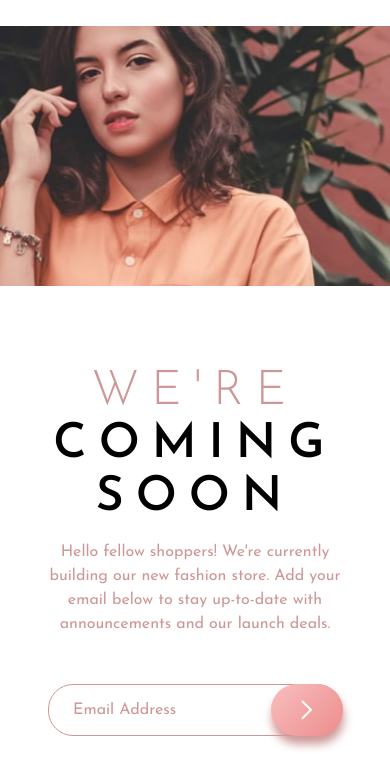
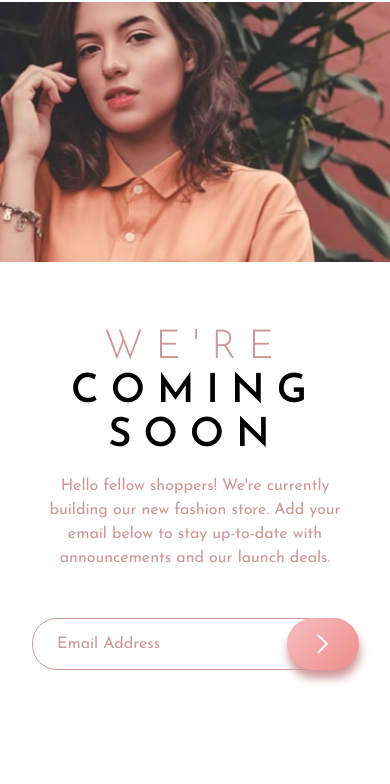
Before and after one commit to 7H3XXX/front-end-challenge-2, a plain HTML site: page index.html in a window 390 px wide. Shown: the part 127-911 px from the top of the page. After the commit the page ends 844 px from the top, so only its background shows below. Drawn offline with Linux system fonts and the light colour scheme.

Commit message:
UI bug fixed

```diff
--- a/css/main.css
+++ b/css/main.css
@@ -64,7 +64,7 @@ p, h1, h2, h3, h4, h5, h6 {
 
 .hero__left__title{
     text-transform: uppercase;
-    font-size: clamp(3rem, 5vw, 5.35rem);
+    font-size: clamp(2.5rem, 5vw, 5.35rem);
     line-height: 1.1;
     text-align: center;
     line-break: auto;
@@ -172,7 +172,13 @@ p, h1, h2, h3, h4, h5, h6 {
     overflow: hidden;
 }
 
-@media screen and (min-width: 768px) {
+@media screen and (max-width: 640px) {
+    .hero__left__content{
+        padding: 2em;
+    }
+}
+
+@media screen and (min-width: 700px) {
 
     .container{
         height: 100%;
```
Also changed, not shown: index.html (+0 -1 lines).
